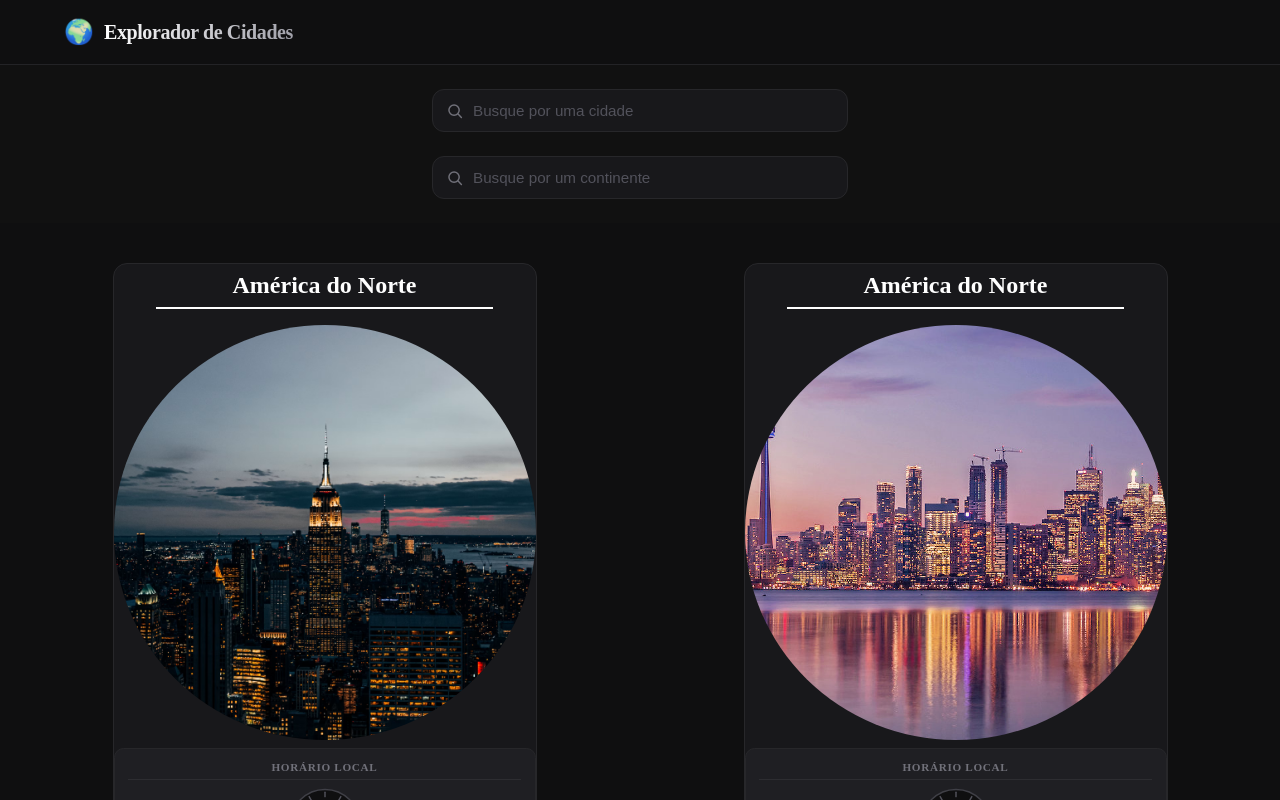
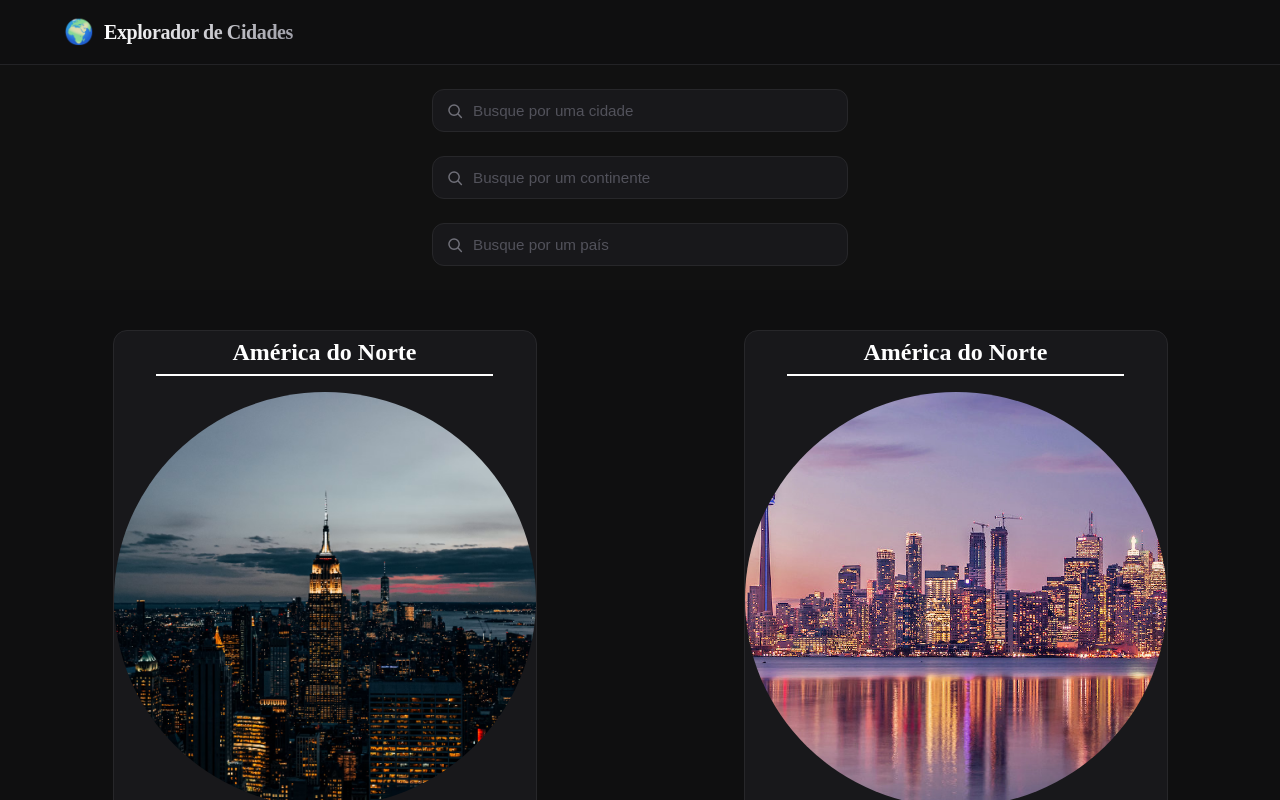
Before and after one commit to gabrieldev25789/projeto-cidades, a React (Vite) app: page / in a window 1280 px wide. Shown: the top 800 px of the page. Built offline with nearby package versions, Linux system fonts and the light colour scheme.

Commit message:
feat: Buscando paises

```diff
--- a/src/Components/Busca/Busca.jsx
+++ b/src/Components/Busca/Busca.jsx
@@ -3,10 +3,11 @@ import { useState } from "react"
 import "./Busca.css"
 import cidades from "../../../data/data"
 
-function Busca({ setFiltrado, setFiltradoContinente }) {
+function Busca({ setFiltrado, setFiltradoContinente, setFiltradoPais }) {
 
     const [valor, setValor] = useState("")
     const [valorContinente, setValorContinente] = useState("")
+    const [valorPais, setValorPais] = useState("")
 
     function buscarPorNome(texto) {
     if (texto.trim() === "") return setFiltrado(null)
@@ -16,7 +17,12 @@ function Busca({ setFiltrado, setFiltradoContinente }) {
     function buscarPorContinente(texto) {
     if (texto.trim() === "") return setFiltradoContinente(null)
     setFiltradoContinente(cidades.filter(c => c.continente.toLowerCase().includes(texto.toLowerCase())))
-}
+    }
+
+    function buscarPorPais(texto) {
+    if (texto.trim() === "") return setFiltradoPais(null)
+    setFiltradoPais(cidades.filter(c => c.pais.toLowerCase().includes(texto.toLowerCase())))
+    }
 
     function handleChange(e) {
         const texto = e.target.value
@@ -28,6 +34,12 @@ function Busca({ setFiltrado, setFiltradoContinente }) {
         const texto = e.target.value
         setValorContinente(texto)
         buscarPorContinente(texto)
+    }
+
+    function handleChangePais(e){
+        const texto = e.target.value
+        setValorPais(texto)
+        buscarPorPais(texto)
     }
 
 return (
@@ -77,6 +89,29 @@ return (
                     </button>
                 )}
             </div>
+
+            <div className="busca-container">
+                <svg className="busca-icone" viewBox="0 0 24 24" fill="none" xmlns="http://www.w3.org/2000/svg">
+                    <circle cx="11" cy="11" r="7" stroke="currentColor" strokeWidth="2" />
+                    <line x1="16.5" y1="16.5" x2="21" y2="21" stroke="currentColor" strokeWidth="2" strokeLinecap="round" />
+                </svg>
+                <input
+                    type="text"
+                    className="busca-input"
+                    placeholder="Busque por um país"
+                    value={valorPais}
+                    onChange={handleChangePais}
+                />
+                {valorPais && (
+                    <button
+                        className="busca-limpar"
+                        onClick={() => handleChangePais({ target: { value: "" } })}
+                        aria-label="Limpar busca"
+                    >
+                        ✕
+                    </button>
+                )}
+            </div>
         </>
 
     )
```
